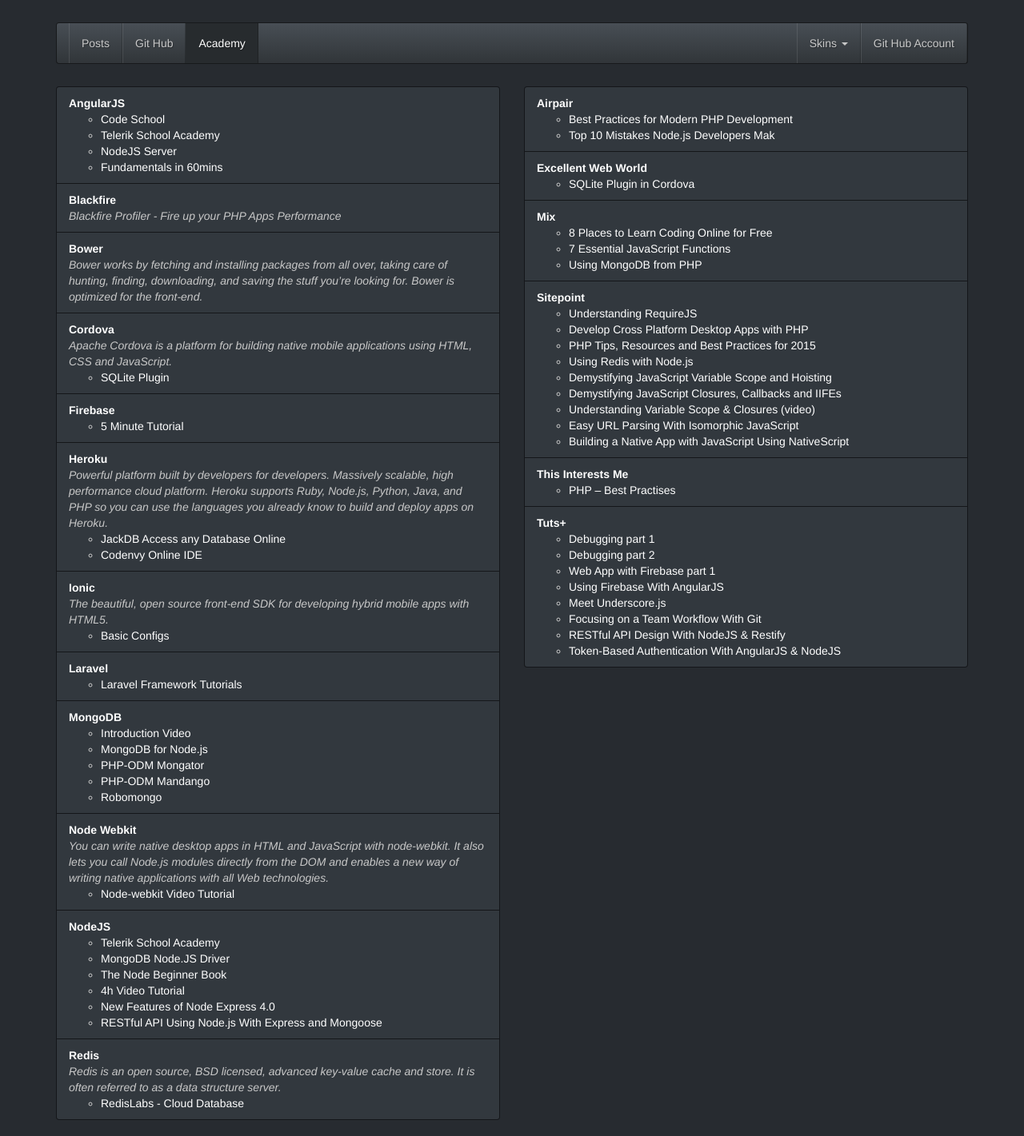
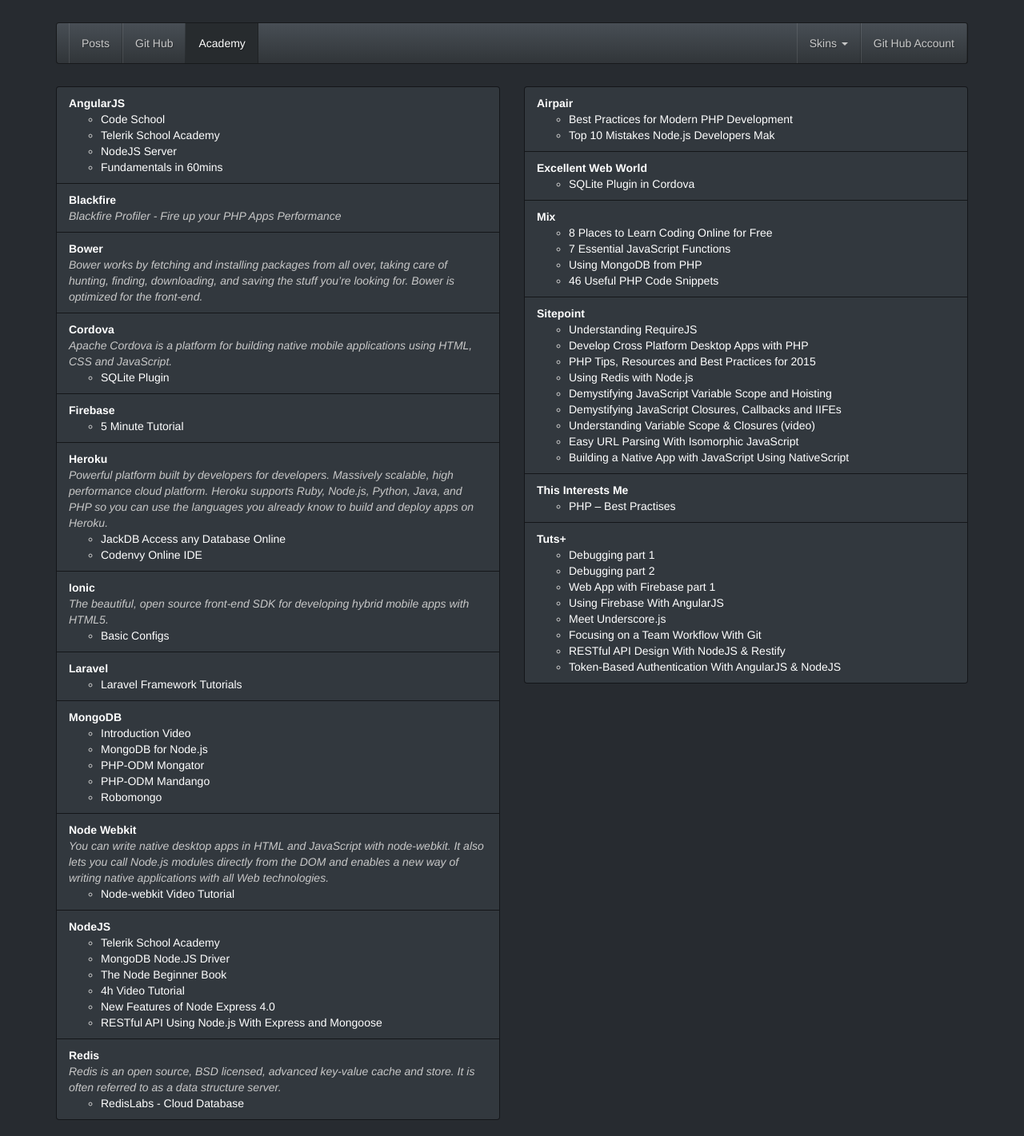
Before and after one commit to donvercety/donvercety.github.io, a Jekyll site: the page built from academy.html, in a window 1280 px wide. Shown: the whole page at 80% size. Built offline with Jekyll 4.4.1, drawn with Linux system fonts in a browser that asks for light colours; nearby versions of some CDN libraries.

Commit message:
Update academy.yml

```diff
--- a/_data/academy.yml
+++ b/_data/academy.yml
@@ -298,3 +298,5 @@
       link: "http://davidwalsh.name/essential-javascript-functions"
     - name: "Using MongoDB from PHP"
       link: "http://blog.online-php.com/using-mongodb-from-php/"
+    - name: "46 Useful PHP Code Snippets"
+      link: "http://blog.koonk.com/2015/07/46-useful-php-code-snippets-that-can-help-you-with-your-php-projects/"
```
